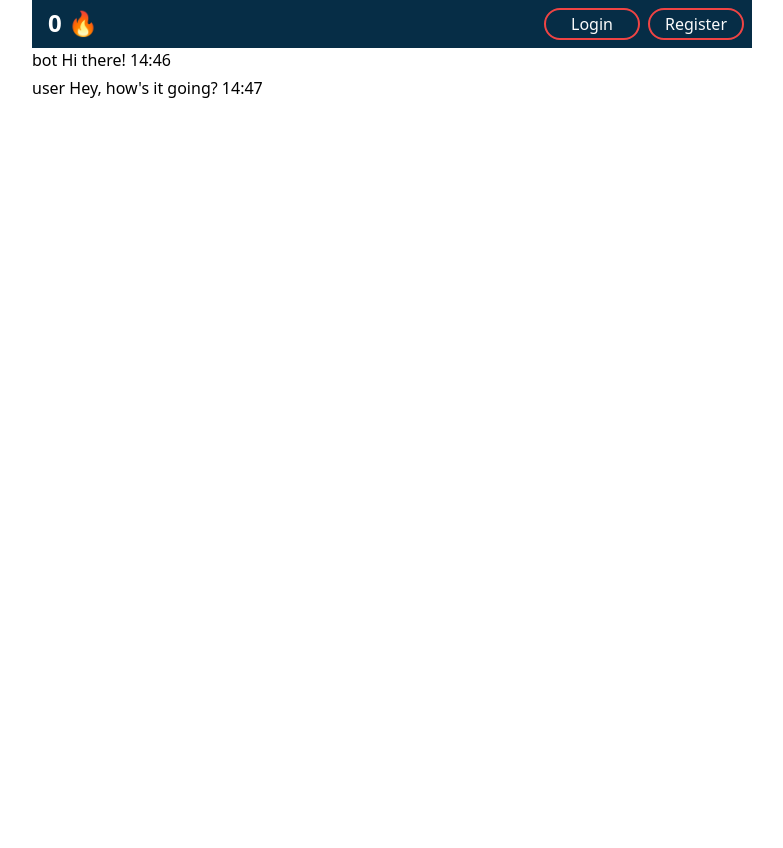
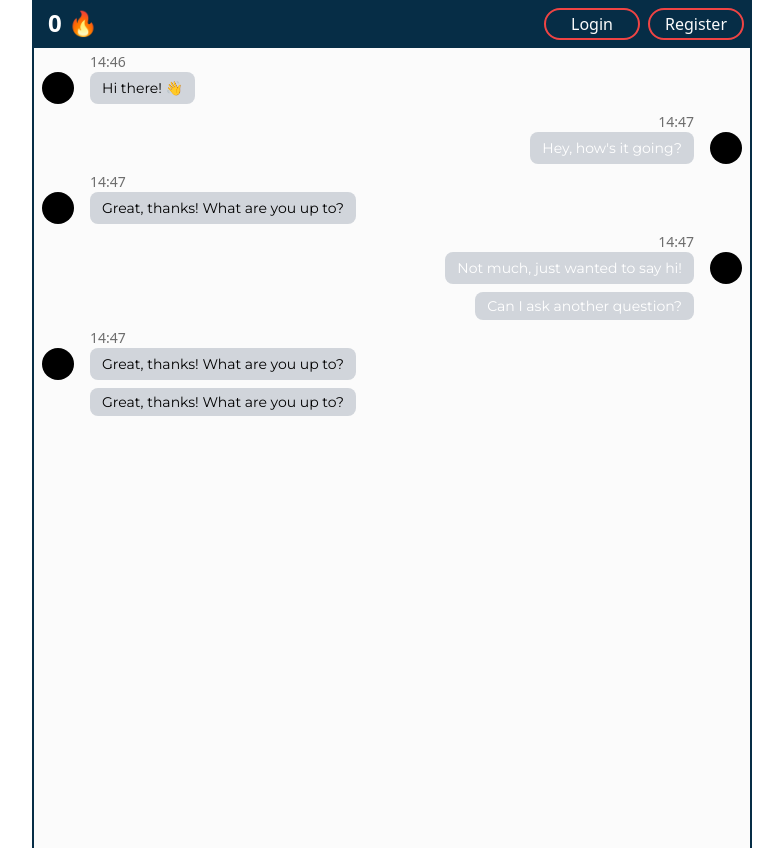
Before and after one commit to Montags24/market-research-challenge, a Vue app in the folder frontend/: page / in a window 1280 px wide. Shown: the whole page, without its empty margins (248-1031 px from the left). Before the commit the page ends 800 px from the top, so only its background shows below. Built offline with nearby package versions, Linux system fonts and the light colour scheme; a web font is replaced by a local one.

Commit message:
update messages file

```diff
--- a/frontend/src/App.vue
+++ b/frontend/src/App.vue
@@ -3,12 +3,14 @@ import { RouterView } from 'vue-router'
 </script>
 
 <template>
-  <header>
+  <header class="relative">
     <!-- Include NavBar component for navigation -->
-    <NavBar />
+    <div class="fixed top-0 left-0 right-0">
+      <NavBar />
+    </div>
   </header>
 
-  <main>
+  <main class="pt-[48px]">
     <!-- RouterView for rendering routed components -->
     <RouterView />
     <!-- Main content goes here -->
--- a/frontend/src/components/Message.vue
+++ b/frontend/src/components/Message.vue
@@ -1,9 +1,19 @@
 <template>
-    <div>
-        {{ sender }}
-        {{ message }}
-        {{ timestamp }}
-    </div>
+    <section class="pt-1 px-2 flex flex-col">
+        <p v-if="!continuedMessage" class="text-slate-gray text-sm px-[48px]"
+            :class="{ 'text-right': sender != 'bot' }">{{
+            timestamp
+        }}</p>
+        <div class="flex gap-x-4"
+            :class="{ 'justify-start flex-row-reverse': sender != 'bot', 'px-[48px]': continuedMessage }">
+            <span v-if="!continuedMessage" class="w-8 h-8 bg-black rounded-full"></span>
+            <span
+                class="bg-gray-300 py-1 px-3 rounded-lg max-w-48 sm:max-w-72 font-montserrat text-sm flex items-center"
+                :class="{ 'bg-blue-500 text-white': sender != 'bot' }">{{
+            message
+                }}</span>
+        </div>
+    </section>
 </template>
 
 <script>
@@ -18,6 +28,10 @@ export default {
         timestamp: {
             type: String
         },
+        continuedMessage: {
+            type: Boolean,
+            default: false
+        }
     },
 
 }
--- /dev/null
+++ b/frontend/src/components/Response.vue
@@ -0,0 +1,17 @@
+<template>
+    <section>
+
+    </section>
+</template>
+
+<script>
+export default {
+    data() {
+        return {
+            message: ""
+        }
+    },
+}
+</script>
+
+<style scoped></style>
--- a/frontend/src/views/ChatView.vue
+++ b/frontend/src/views/ChatView.vue
@@ -1,33 +1,66 @@
 <template>
-    <section class="flex flex-col gap-y-1 justify-start max-container">
+    <section
+        class="flex flex-col gap-y-1 justify-start max-container bg-off-white border-x-2 border-dark-turquoise h-svh">
         <div v-for="(message, index) in messages" :key="index">
-            <Message :sender="message.sender" :message="message.body" :timestamp="message.timestamp"></Message>
+            <Message :sender="message.sender" :message="message.body" :timestamp="message.timestamp"
+                :continuedMessage="checkPreviousSender(index)"></Message>
         </div>
     </section>
-    <section>
-        <!-- Chat app messages sectuib -->
+    <section class="relative">
+        <Response></Response>
     </section>
 </template>
 
 <script>
 import Message from '@/components/Message.vue';
+import Response from '@/components/Response.vue';
 export default {
     components: {
         Message,
+        Response
     },
     data() {
         return {
             messages: [
                 {
                     "sender": "bot",
-                    "body": "Hi there!",
+                    "body": "Hi there! 👋",
                     "timestamp": "14:46"
                 }
                 , {
                     "sender": "user",
                     "body": "Hey, how's it going?",
                     "timestamp": "14:47"
-                }]
+                }, {
+                    "sender": "bot",
+                    "body": "Great, thanks! What are you up to?",
+                    "timestamp": "14:47"
+                }, {
+                    "sender": "user",
+                    "body": "Not much, just wanted to say hi!",
+                    "timestamp": "14:47"
+                }, {
+                    "sender": "user",
+                    "body": "Can I ask another question?",
+                    "timestamp": "14:47"
+                }, {
+                    "sender": "bot",
+                    "body": "Great, thanks! What are you up to?",
+                    "timestamp": "14:47"
+                },
+                {
+                    "sender": "bot",
+                    "body": "Great, thanks! What are you up to?",
+                    "timestamp": "14:47"
+                },
+            ]
+        }
+    },
+    methods: {
+        checkPreviousSender(index) {
+            if (index != 0) {
+                return this.messages[index - 1].sender == this.messages[index].sender
+            }
         }
     },
 
```
